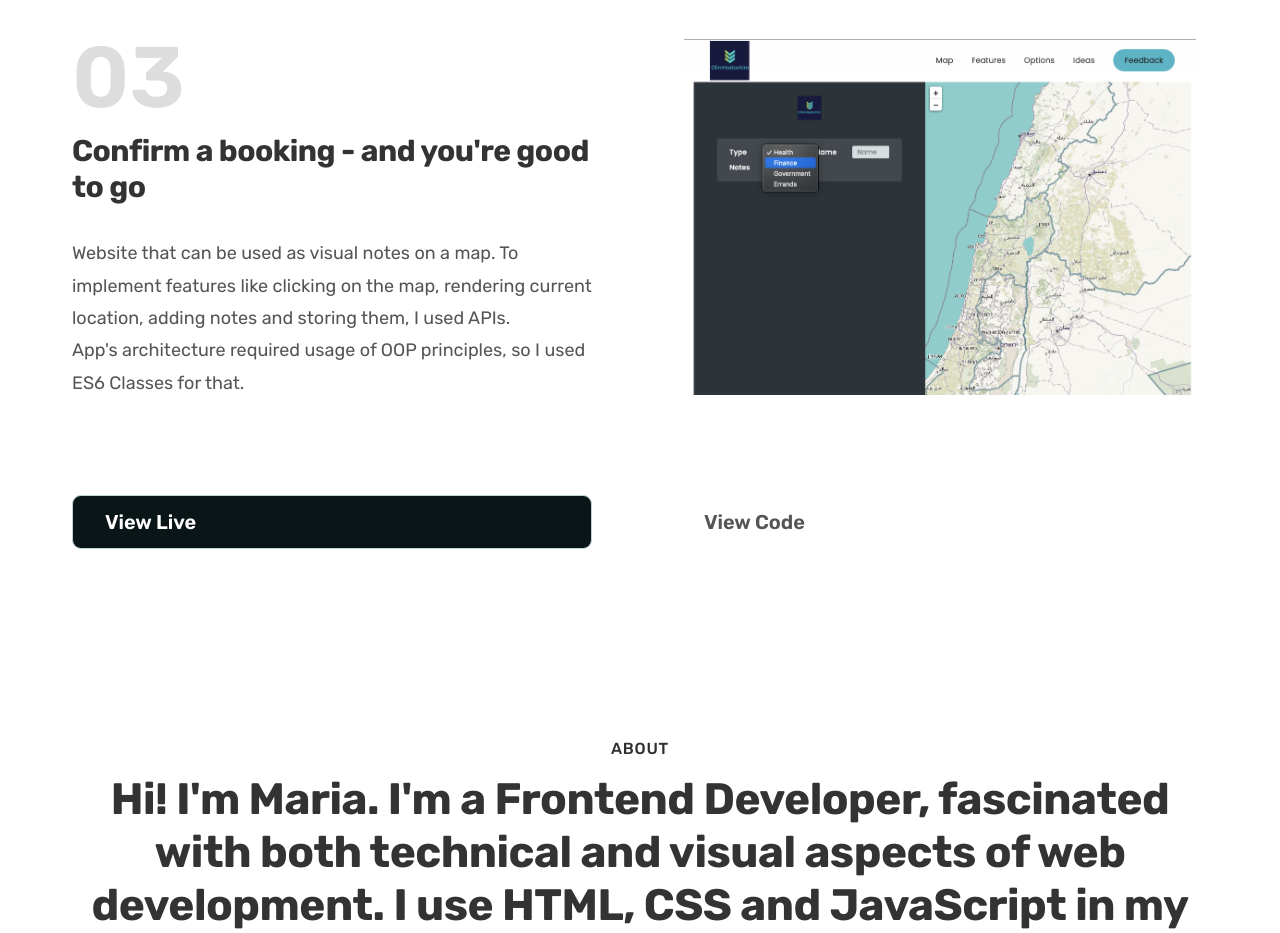
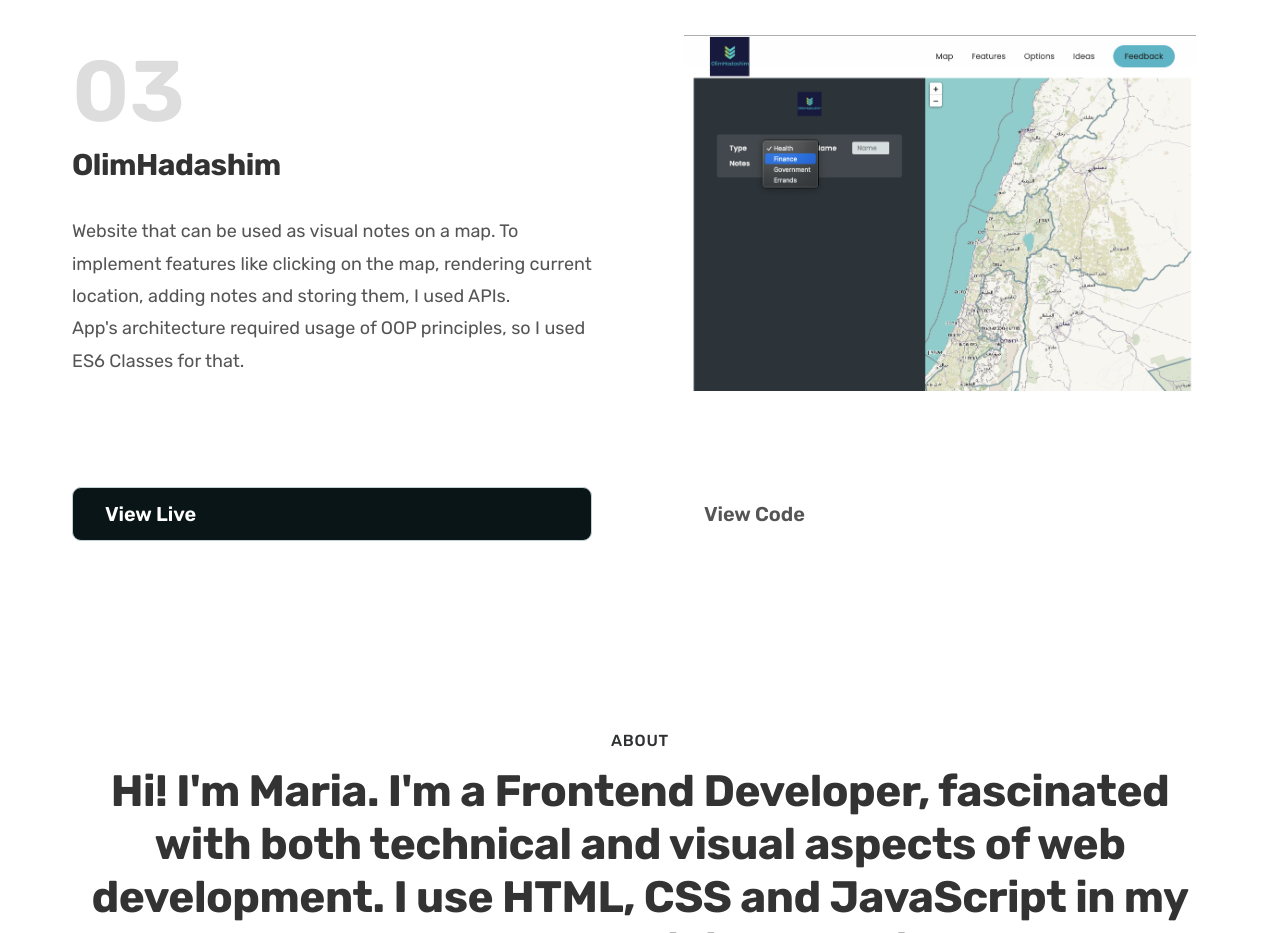
Before and after one commit to mariaklyass/MyPortfolio, a plain HTML site: page index.html in a window 1280 px wide. Shown: the part 1960-2893 px from the top of the page. Drawn offline with nearby package versions, Linux system fonts and the light colour scheme.

```diff
--- a/index.html
+++ b/index.html
@@ -145,7 +145,7 @@
           <div class="step-text-box">
             <p class="step-number">03</p>
             <h3 class="heading-tertiary">
-              Confirm a booking - and you're good to go
+              OlimHadashim
             </h3>
             <p class="step-description">
               Website that can be used as visual notes on a map. To implement features like clicking on the map, rendering current location, adding notes and storing them, I used APIs. <br> App's architecture required usage of OOP principles, so I used ES6 Classes for that.
```
